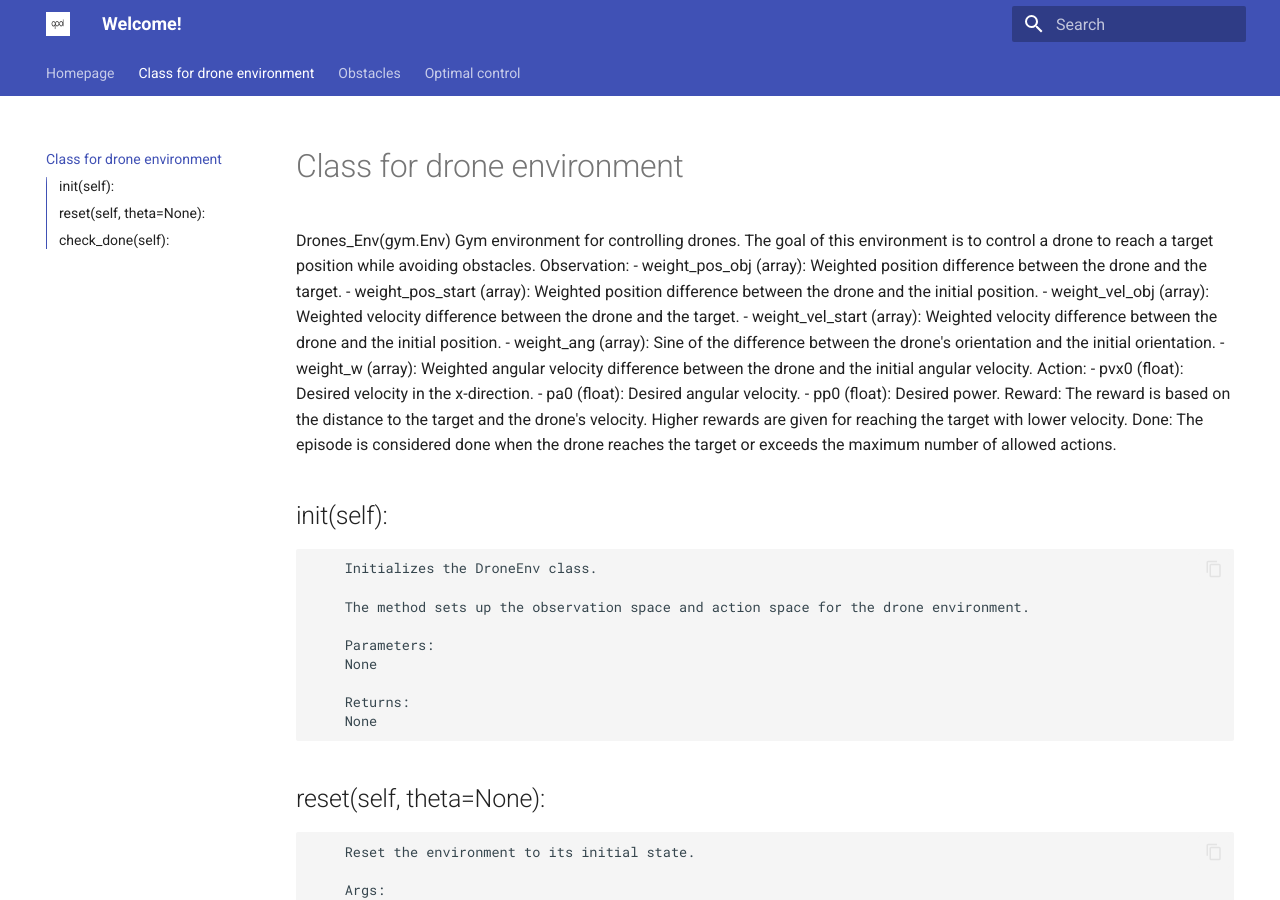
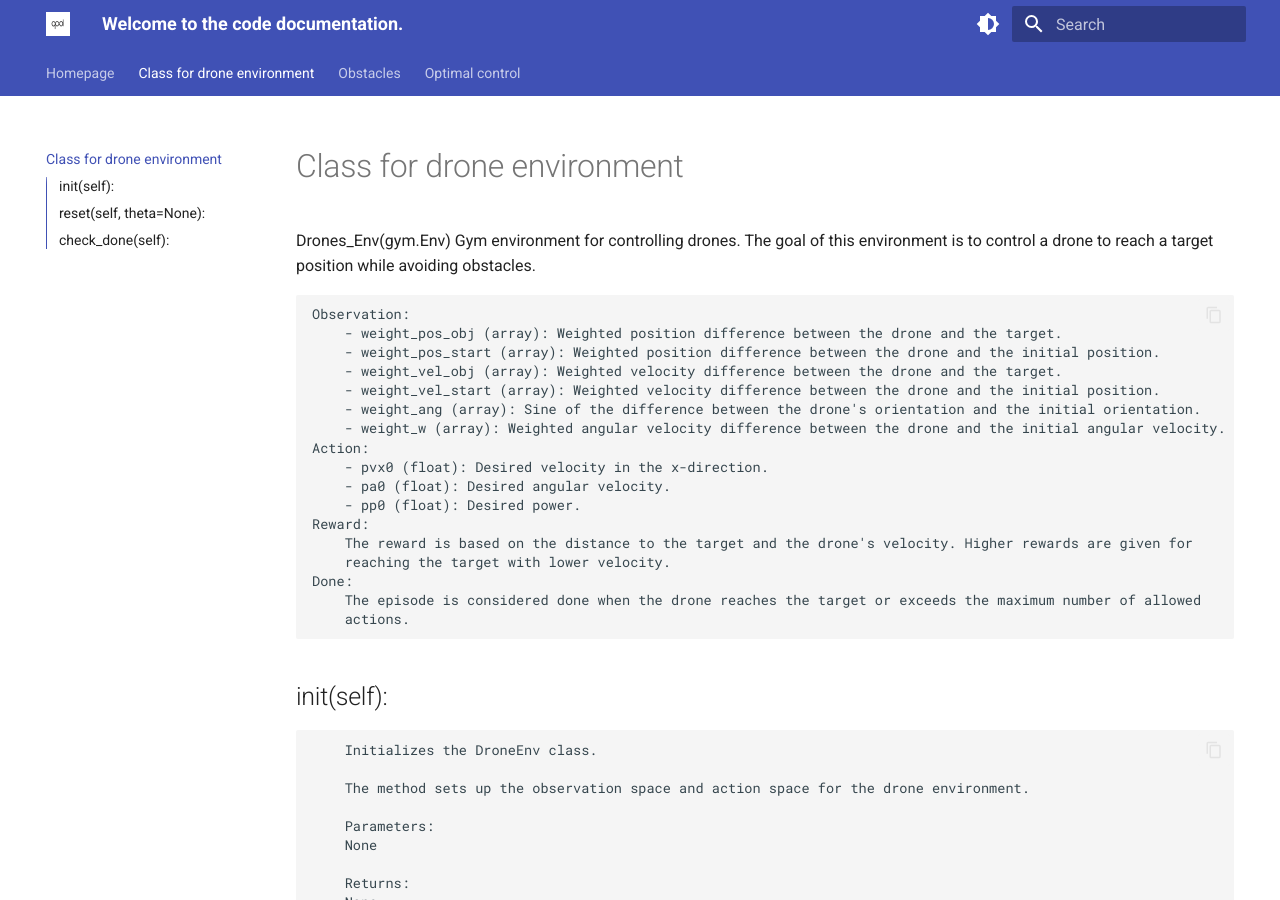
Before and after one commit to DimiDime/mkdocs-material, an MkDocs documentation site: the page built from docs/Drone_Environment.md, in a window 1280 px wide and 900 px high. Built offline with MkDocs 1.6.1 and Material for MkDocs 9.7.7, drawn with Linux system fonts in a browser that asks for light colours.

Commit message:
Last Ones

```diff
--- a/docs/Drone_Environment.md
+++ b/docs/Drone_Environment.md
@@ -2,6 +2,7 @@
   Drones_Env(gym.Env)
   Gym environment for controlling drones.
     The goal of this environment is to control a drone to reach a target position while avoiding obstacles.
+
     Observation:
         - weight_pos_obj (array): Weighted position difference between the drone and the target.
         - weight_pos_start (array): Weighted position difference between the drone and the initial position.
--- a/mkdocs.yml
+++ b/mkdocs.yml
@@ -1,33 +1,42 @@
-site_name: Welcome!
+site_name: Welcome to the code documentation.
 
 theme:
+  #custom_dir: material/overrides
   name: material
   favicon: img/favicon.ico
   logo: img/favicon.ico
   features:
+    - navigation.instant
+    - navigation.instant.prefetch
+    - navigation.instant.progress
+    - navigation.tracking
     - navigation.tabs
     - navigation.sections
+    - navigation.path
     - toc.integrate
+    - toc.follow
     - navigation.top
     - search.suggest
     - search.highlight
+    - search.share
     - content.tabs.link
     - content.code.annotation
     - content.code.copy
   language: en
-palette:
-    - scheme: default
-      toggle:
-        icon: material/toggle-switch-off-outline
-        name: Switch to dark mode
-      primary: teal
-      accent: purple
-    - scheme: slate
-      toggle:
-        icon: material/toggle-switch
-        name: Switch to light mode
-      primary: teal
-      accent: lime
+  palette:
+      # Palette toggle for light mode
+      - scheme: default
+        toggle:
+          icon: material/brightness-6
+          name: Switch to dark mode
+
+      # Palette toggle for dark mode
+      - scheme: slate
+        toggle:
+          icon: material/brightness-4
+          name: Switch to light mode
+
+
 
 extra:
   social:
@@ -37,7 +46,17 @@
       #link:
     - icon: fontawesome/brands/linkedin
       link: https://www.linkedin.com/company/qool-company/
-
+  consent:
+    actions:
+        - accept
+        - manage
+    cookies:
+        title: Cookie consent
+        description: >-
+          We use cookies to recognize your repeated visits and preferences, as well
+          as to measure the effectiveness of our documentation and whether users
+          find what they're searching for. With your consent, you're helping us to
+          make our documentation better.
 
 markdown_extensions:
   - pymdownx.highlight:
@@ -56,5 +75,10 @@
       emoji_index: !!python/name:materialx.emoji.twemoji
       emoji_generator: !!python/name:materialx.emoji.to_svg
 
+# plugins:
+#   - projects
+#   - optimise
+#   - offline
+
 copyright: |
   &copy; 2023 <a href="https://www.qool-company.com/"  target="_blank" rel="noopener">qool Company</a>
```
